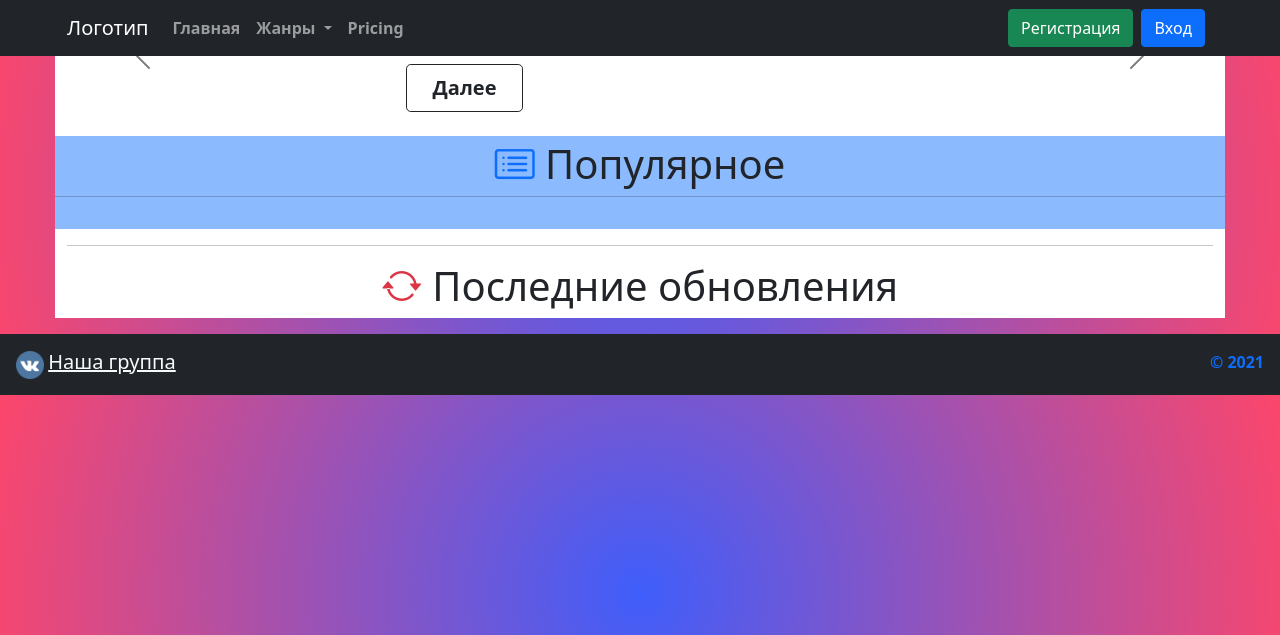
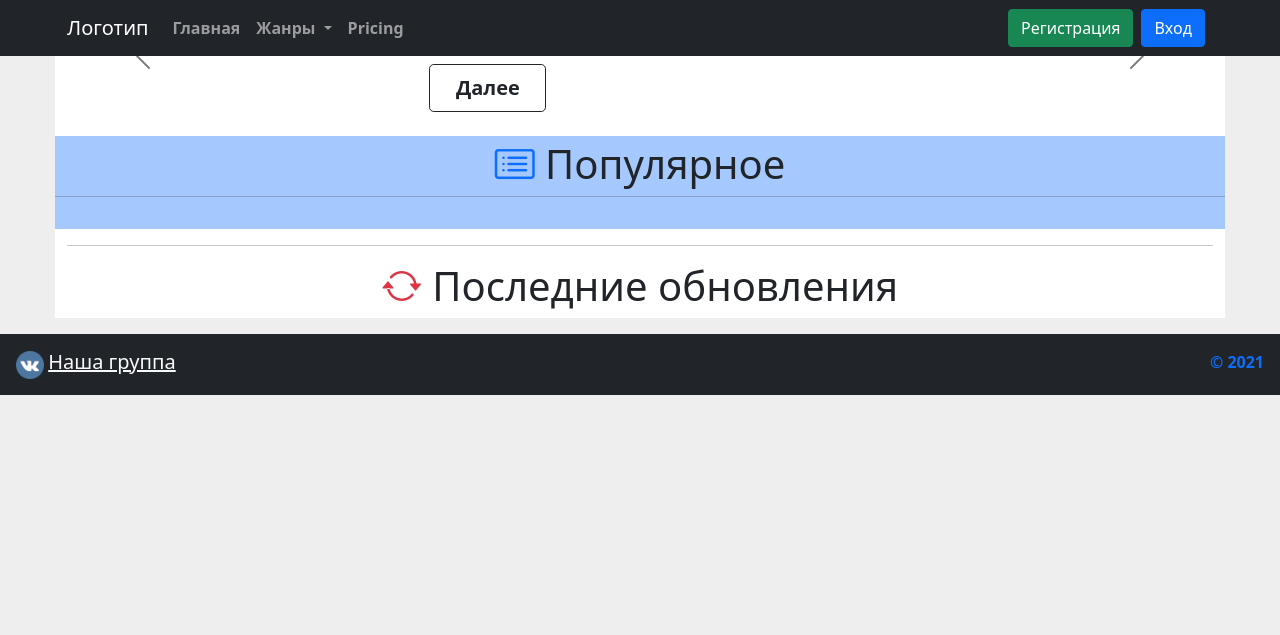
Before and after one commit to xOviwyRx/novells_site, a Django app: page / in a window 1280 px wide. Shown: the top 635 px of the page. Run offline with Django 3.2, Linux system fonts and the light colour scheme; data that the repository does not hold is empty; some libraries are stand-ins or nearby versions.

Commit message:
0.8.6.1 edit main

```diff
--- a/novells_site/templates/base.html
+++ b/novells_site/templates/base.html
@@ -30,12 +30,14 @@
     <!--
     <script src="{% static 'core/js/script.js' %}"></script>
     <script src="http://twitter.github.com/hogan.js/builds/3.0.1/hogan-3.0.1.js"></script>
-    -->
+
+-->
     <style>
         body {
-            background: rgb(63, 94, 251);
-            background: radial-gradient(circle, rgba(63, 94, 251, 1) 0%, rgba(252, 70, 107, 1) 100%);
+            background-image: inherit;
+            background: url({% static 'img/backgs/background1.jpg'%});
         }
+
 
         body .container-xxl {
             max-width: 1170px;
--- a/novells_site/templates/core/home.html
+++ b/novells_site/templates/core/home.html
@@ -118,7 +118,7 @@
 
             <button class="btn btn-outline-dark btn-lg font-weight-bold" type="button"
                     data-bs-target="#carouselExampleIndicators"
-                    data-bs-slide="next" style="position: absolute; bottom: 0; left: 30%; width: 10%; z-index: 2000;">
+                    data-bs-slide="next" style="position: absolute; bottom: 0; left: 32%; width: 10%; z-index: 2000;">
                 Далее
             </button>
 
@@ -136,7 +136,7 @@
         </div>
 
 
-        <div class="pops-novells row" style="background-color: #8bbafe;">
+        <div class="pops-novells row" style="background-color: rgba(79,150,255,0.51);">
             <h1 class="text-center mt-1"><i class="bi bi-card-list text-primary"
                                             style="vertical-align: bottom"></i> Популярное</h1>
             <hr class="featurette-divider">
```
Also changed, not shown: novells_site/static/img/backgs/background1.jpg (added).
